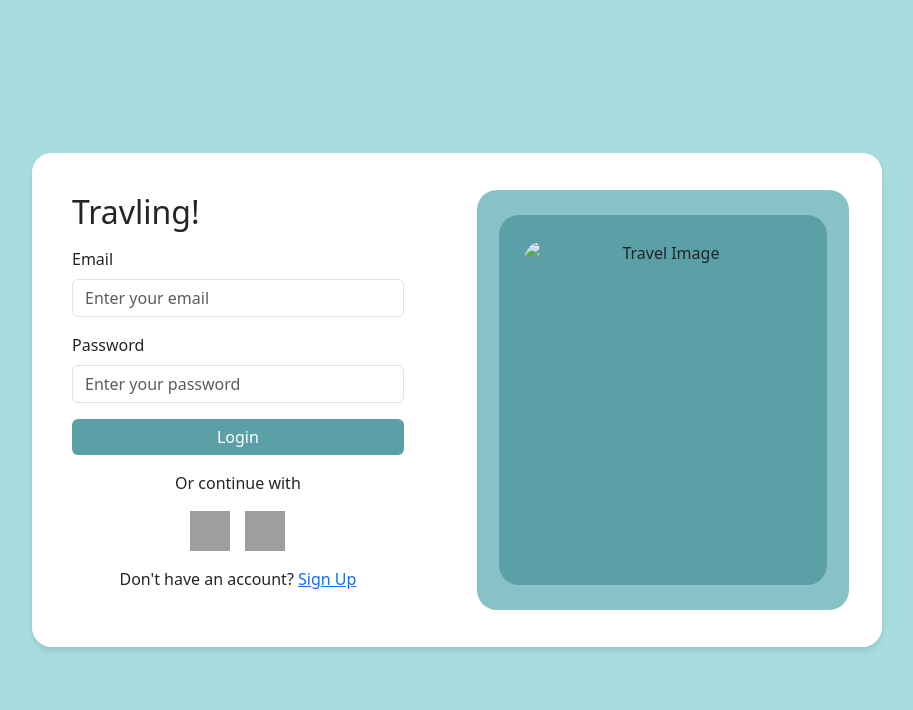
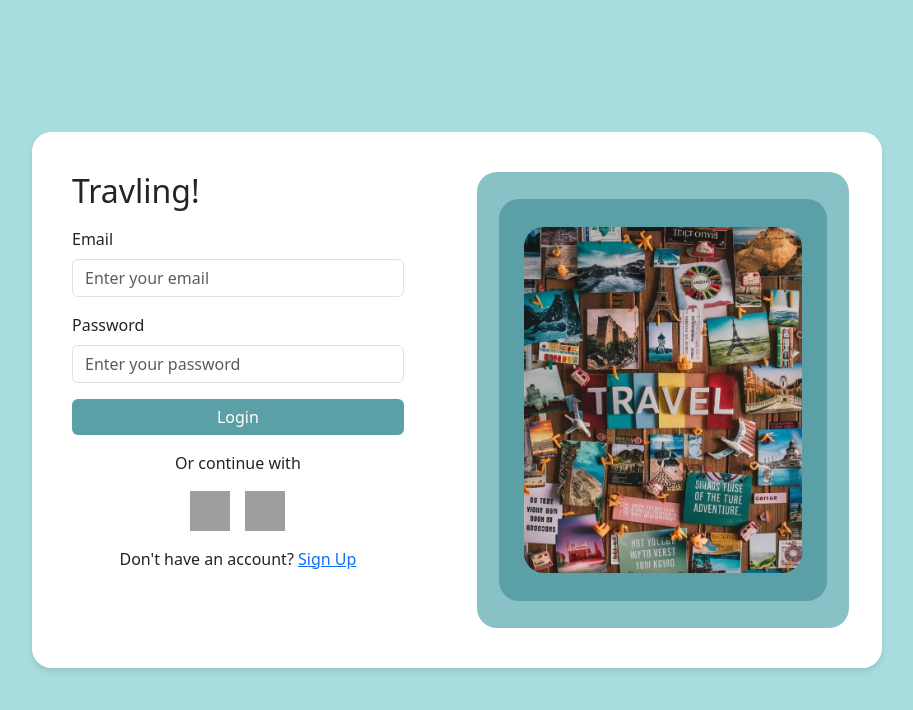
Before and after one commit to miniprojecta2s2/Itinero, a plain HTML site: page index.html in a window 1280 px wide. Shown: the whole page, without its empty margins (183-1096 px from the left). Drawn offline with nearby package versions, Linux system fonts and the light colour scheme; grey boxes are pictures that could not be loaded.

Commit message:
Update index.html

```diff
--- a/index.html
+++ b/index.html
@@ -112,7 +112,7 @@
         <div class="image-section">
             <div class="image-background"></div>
             <div class="image-overlay"></div>
-            <img src="login_img.jfif" alt="Travel Image">
+            <img src="login_img.jfif.jpg" alt="Travel Image">
         </div>
     </div>
 </body>
```
